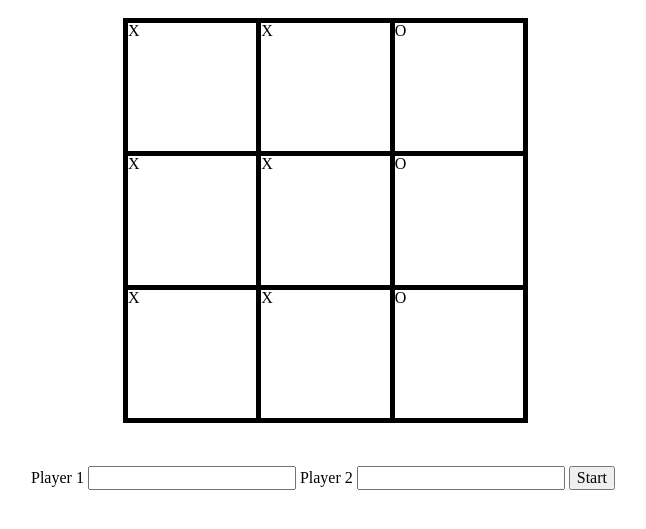
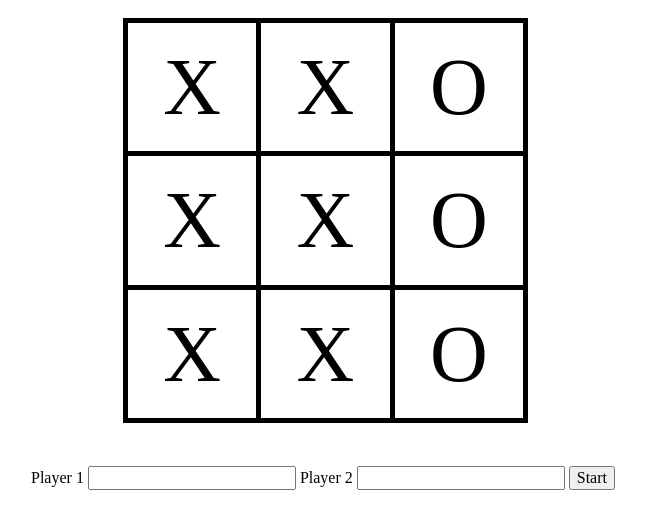
Before and after one commit to yh63935/tic-tac-toe, a plain HTML site: page index.html in a window 1280 px wide. Shown: the part 57-586 px from the top of the page, without its empty margins (317-963 px from the left). Drawn offline with Linux system fonts and the light colour scheme.

Commit message:
Style game markers for X and O

```diff
--- a/css/style.css
+++ b/css/style.css
@@ -17,6 +17,10 @@ h1 {
 .game-container > div {
     margin: 0 calc(-1 * var(--border-size)) calc(-1 * var(--border-size)) 0  ;
     border: var(--border-size) solid black;
+    display: flex;
+    justify-content: center;
+    align-items: center;
+    font-size: 5rem;
 }
 
 .game-container {
```
